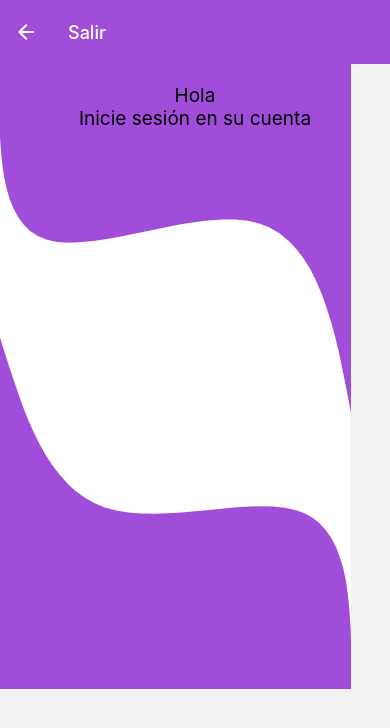
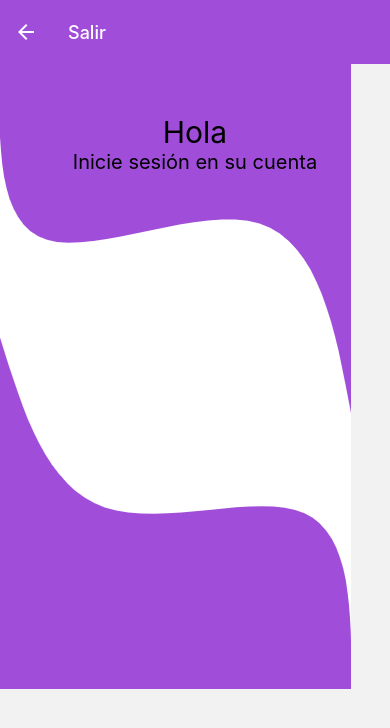
Before and after one commit to Rodriasdev/todo-list-react-native, a React Native app: screen /Login in a window 390 px wide. Shown: the top 728 px of the page. Built offline with nearby package versions, Linux system fonts and the light colour scheme.

Commit message:
added the component of 'StyledTextInput'

```diff
--- a/pages/Login.tsx
+++ b/pages/Login.tsx
@@ -6,9 +6,9 @@ const Login : React.FC = () => {
     return(
         <View style={styles.container}>
             <ImageBackground source={require('../assets/blob-scene-haikei.png')} style={styles.backgroundImage}>
-                <View style={{flex: 1, marginTop: 20}}>
-                    <Text style={styles.text}>Hola</Text>
-                    <Text style={styles.text}>Inicie sesión en su cuenta</Text>
+                <View style={{flex: 1, marginTop: 50}}>
+                    <Text style={[styles.text, {fontSize: 30}]}>Hola</Text>
+                    <Text style={[styles.text, {fontSize: 20}]}>Inicie sesión en su cuenta</Text>
                 </View>
             </ImageBackground>
         </View>
@@ -27,7 +27,6 @@ const styles = ScaledSheet.create({
         justifyContent: 'center',
     },
     text:{
-        textAlign: 'center',
-        fontSize: 19
+        textAlign: 'center'
     }
 })
```
Also changed, not shown: components/StyledTextInput.tsx (added, +25 -0 lines).
